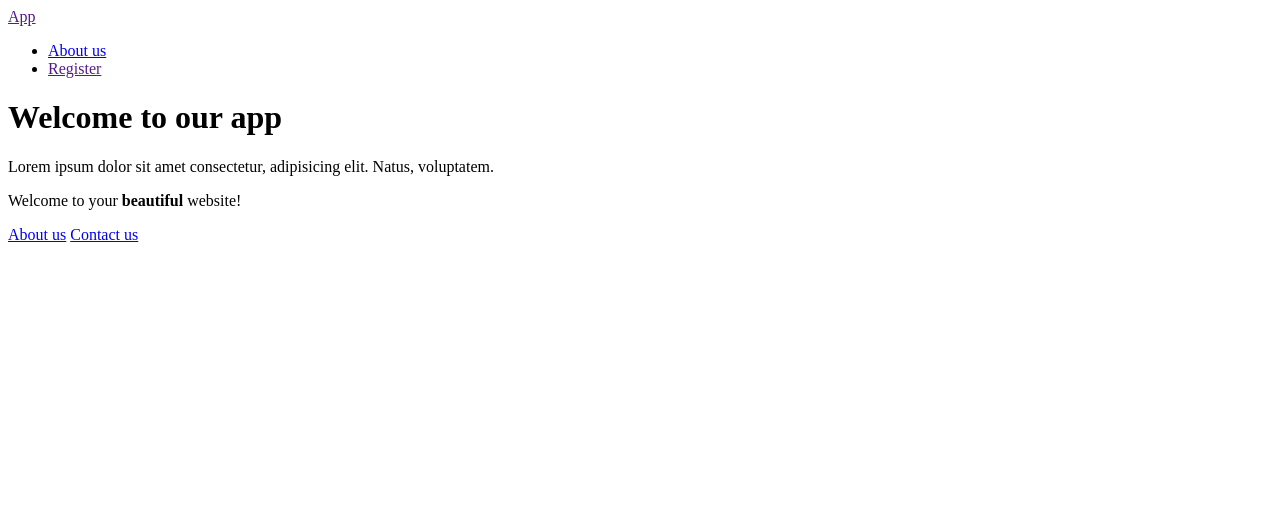
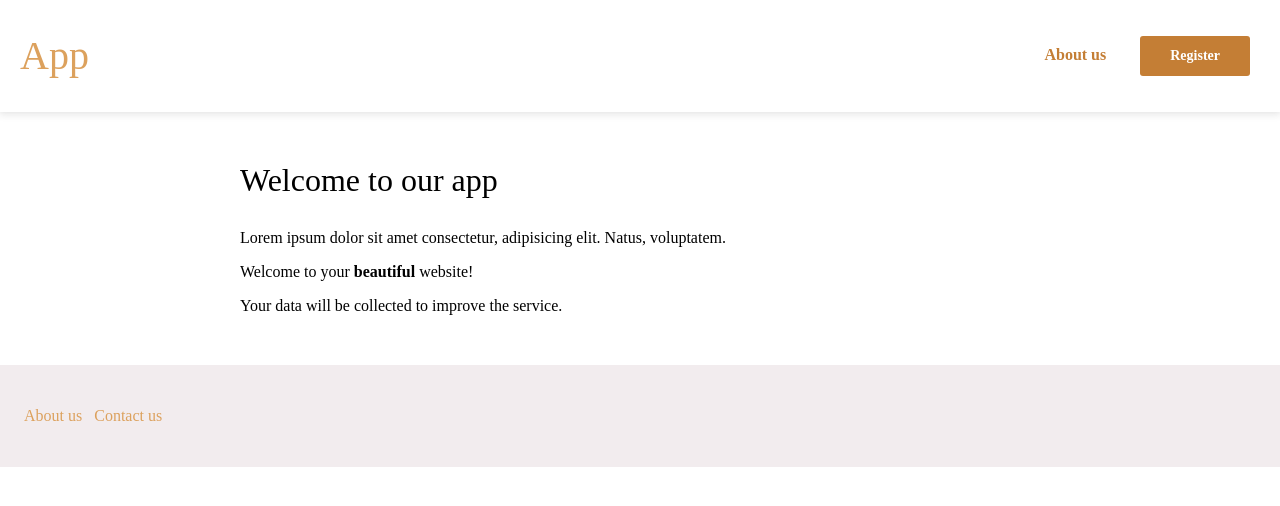
Before and after one commit to VelpCode/100DaysOfCodeII, a website: page AttributeStyles/index.html in a window 1280 px wide. Drawn offline with Linux system fonts and the light colour scheme.

Commit message:
updating styles.js

```diff
--- a/AttributeStyles/index.html
+++ b/AttributeStyles/index.html
@@ -1,8 +1,11 @@
 <!DOCTYPE html>
-<html>
+<html lang="en">
 <head>
     <meta charset="UTF-8">
-    <title>Page</title>
+    <meta http-equiv="X-UA-Compatible" content="IE=edge">
+    <meta name="viewport" content="width=device-width, initial-scale=1.0">
+    <title>Document</title>
+    <link rel = "stylesheet" href = "styles.css">
 </head>
 <body>
     <nav id="navbar">
--- a/AttributeStyles/styles.js
+++ b/AttributeStyles/styles.js
@@ -1,6 +1,22 @@
+
+/*Show GDPR consent
+You're building a website that's going to be used around the world as well as by some EU residents. You have to show a message that shows EU users what data is being collected. Show or Hide the div with id eu-consent message based on the isEU boolean flag.
+
+Note that this function may be used several times in a row. So, you cannot assume that it's always hidden by default as it may have become visible from the previous user.*/
 
 
+const showOrHideConsent = user => {
 
+
+    const randomVar = document.querySelector("#eu-consent")
+    if (user.isEU) {
+        randomVar.style.display = "";
+    } else {
+        randomVar.style.display = "none";
+    }
+
+
+}
 
 
 
```
